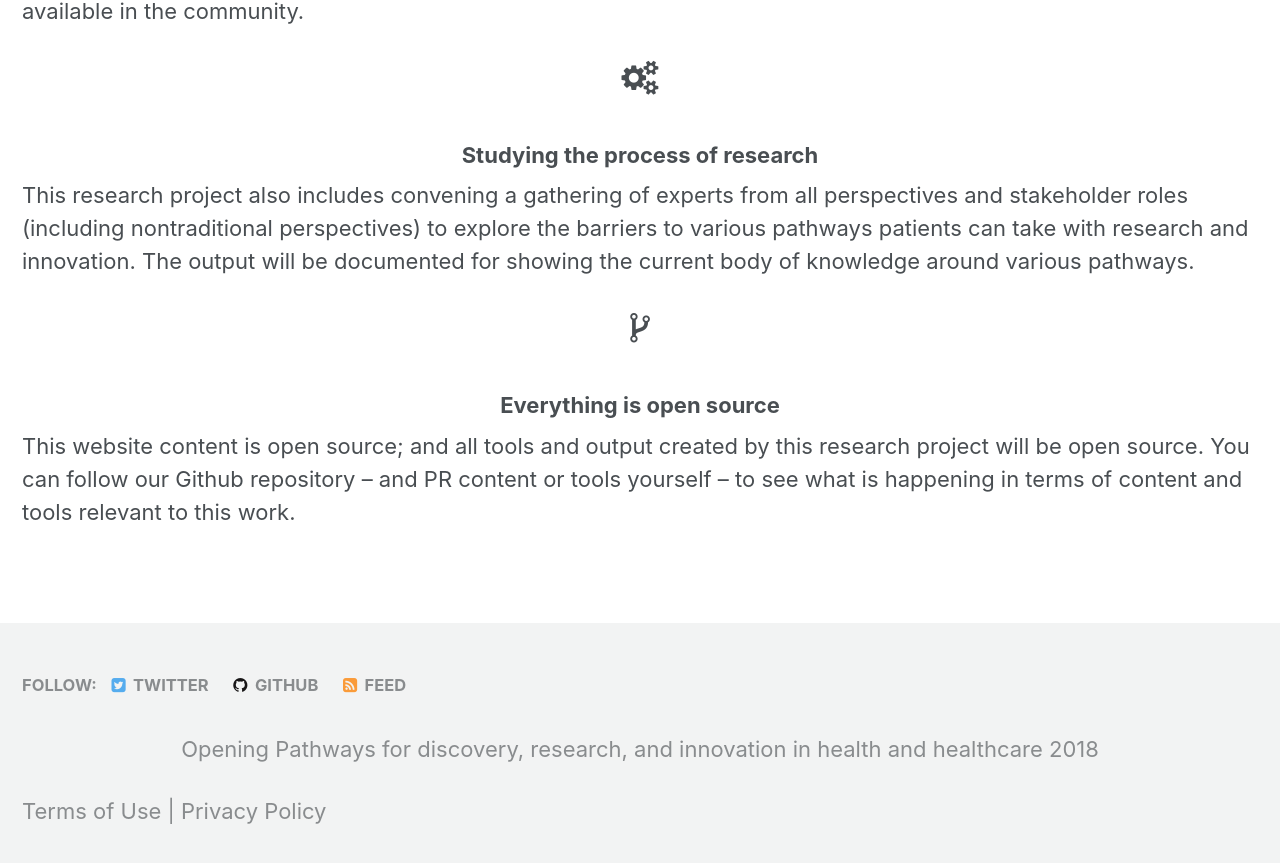
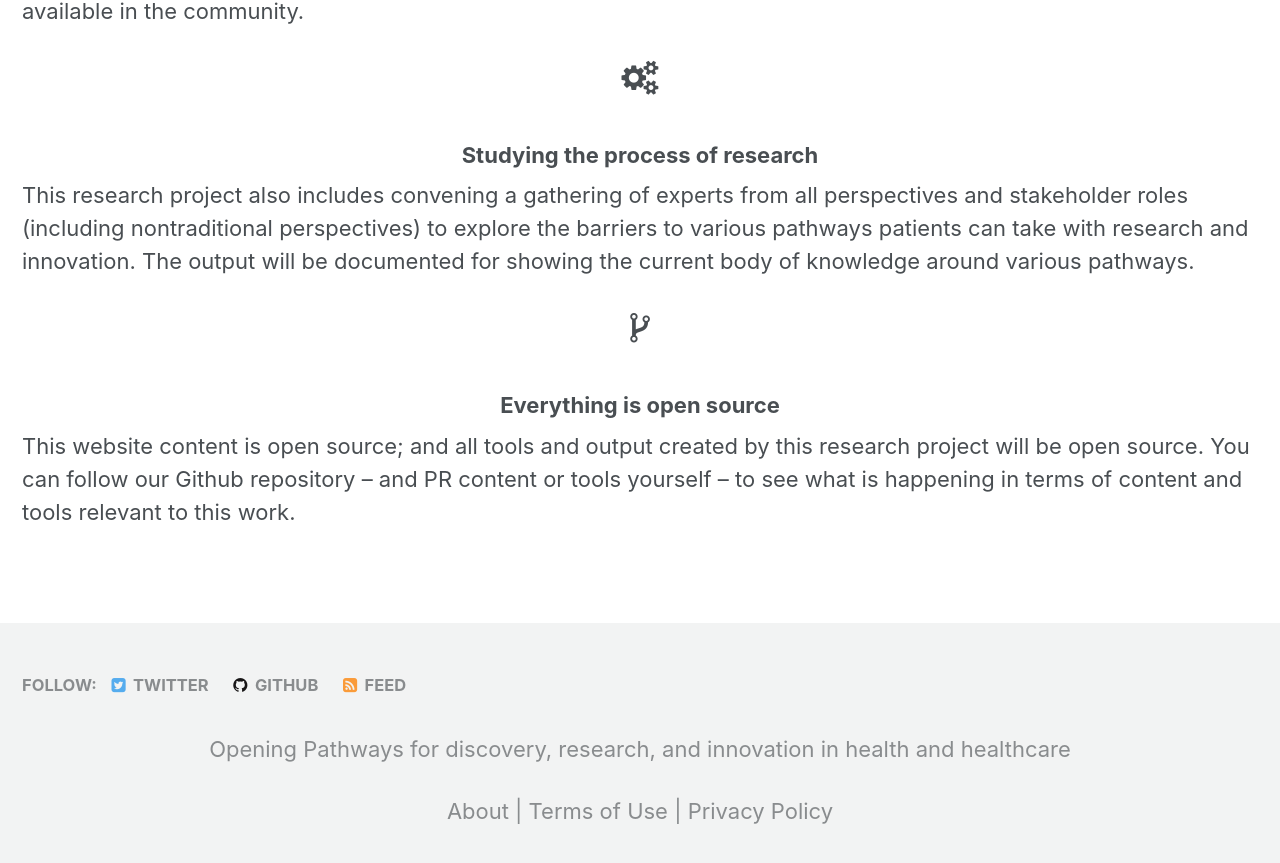
Before and after one commit to danamlewis/research, a Jekyll site: the page built from index.html, in a window 1280 px wide and 900 px high, scrolled down 834 px. Shown: the top 863 px of the window. Built offline with Jekyll 4.4.1, drawn with Linux system fonts in a browser that asks for light colours; the list of posts is cut into pages by our own code.

Commit message:
Add about link to footer

```diff
--- a/_includes/footer.html
+++ b/_includes/footer.html
@@ -23,8 +23,8 @@
 </div>
 
         <p class="text-center">
-            Opening Pathways for discovery, research, and innovation in health and healthcare {{ site.time | date: '%Y' }} </p>
-<p>
-            Terms of Use |
+            Opening Pathways for discovery, research, and innovation in health and healthcare </p>
+<p class="text-center">
+  <a href="/about">About</a> | Terms of Use |
             Privacy Policy
         </p>
```
